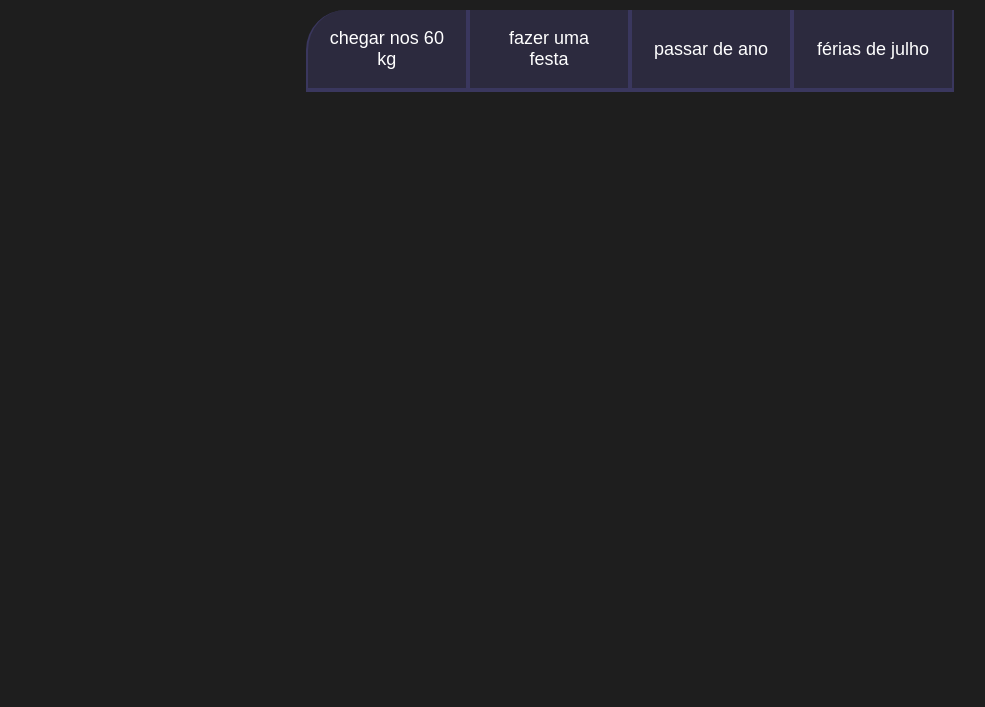
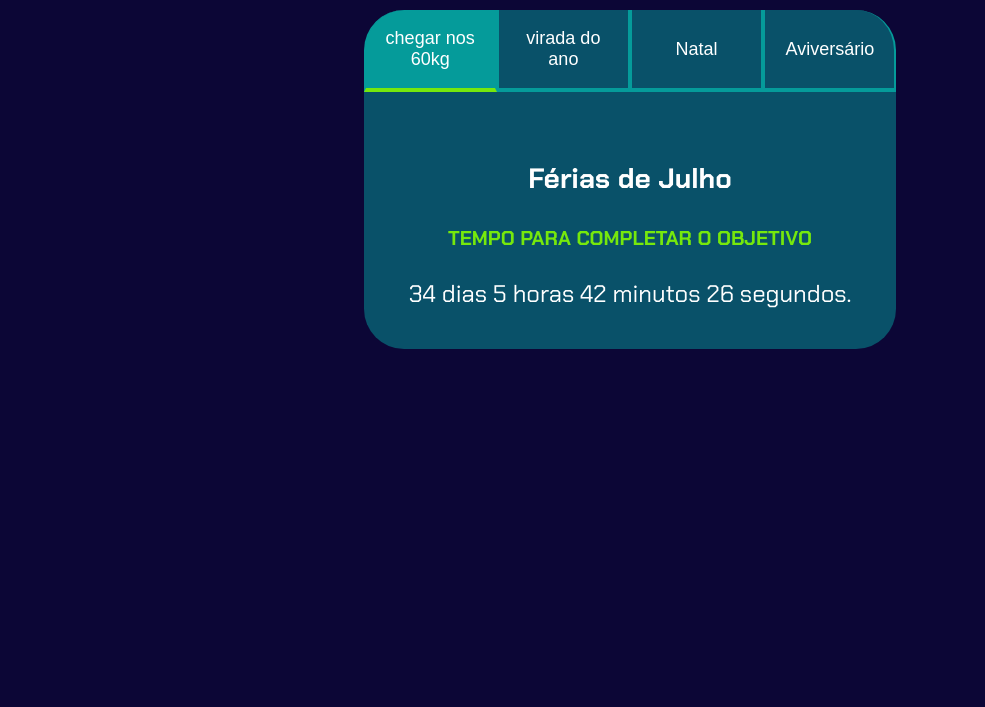
Before and after one commit to Tefewalter/objetivosdoano, a plain HTML site: page index.html in a window 1280 px wide. Shown: the part 93-800 px from the top of the page, without its empty margins (10-995 px from the left). Drawn offline with Linux system fonts and the light colour scheme.

Commit message:
06/05/26

```diff
--- a/index.html
+++ b/index.html
@@ -7,15 +7,51 @@
     <link rel="stylesheet" href="style.css" />
   </head>
 
+
   <body>
     <section class="conteudo-principal">
       <h2 class="titulo-principal">Meus Objetivos do ano<span>_</span></h2>
+
+
+      <div class="conteudo">
       <div class="botoes">
-        <button class="botao">chegar nos 60 kg</button>
-        <button class="botao">fazer uma festa</button>
-        <button class="botao">passar de ano</button>
-        <button class="botao">férias de julho</button>
+        <button class="botao ativo">chegar nos 60kg</button>
+        <button class="botao">virada do ano</button>
+        <button class="botao">Natal</button>
+        <button class="botao">Aviversário</button>
       </div>
+
+
+      <div class="abas-textos">
+        <div class="aba-conteudo ativo">
+          <h3 class="aba-conteudo-titulo-principal">Férias de Julho</h3>
+          <h4 class="aba-conteudo-titulo-secundario">Tempo para Completar o Objetivo</h4>
+          <div class="contador"></div>
+        </div>
+
+
+        <div class="aba-conteudo">
+          <h3 class="aba-conteudo-titulo-principal">Conselho de Classe Final</h3>
+          <h4 class="aba-conteudo-titulo-secundario">Tempo para Completar o Objetivo</h4>
+          <div class="contador"></div>
+        </div>
+
+
+        <div class="aba-conteudo">
+          <h3 class="aba-conteudo-titulo-principal">Natal</h3>
+          <h4 class="aba-conteudo-titulo-secundario">Tempo para Completar o Objetivo</h4>
+          <div class="contador"></div>
+        </div>
+
+
+        <div class="aba-conteudo">
+          <h3 class="aba-conteudo-titulo-principal">Aviversário</h3>
+          <h4 class="aba-conteudo-titulo-secundario">Tempo para Completar o Objetivo</h4>
+          <div class="contador"></div>
+        </div>
+      </div>
+    </div>
     </section>
+    <script src="./main.js"></script>
   </body>
 </html>
--- /dev/null
+++ b/main.js
@@ -0,0 +1,45 @@
+const botoes = document.querySelectorAll(".botao");
+const textos = document.querySelectorAll(".aba-conteudo");
+
+
+for (let i = 0; i < botoes.length; i++) {
+  botoes[i].onclick = function () {
+    for (let j = 0; j < botoes.length; j++) {
+      botoes[j].classList.remove("ativo");
+      textos[j].classList.remove("ativo");
+    }
+
+
+    botoes[i].classList.add("ativo");
+    textos[i].classList.add("ativo");
+  };
+}
+
+
+const contadores = document.querySelectorAll(".contador");
+const tempoObjetivo1 = new Date ("2026-06-10T00:00:00");
+
+
+
+
+contadores[0].textContent= calculaTempo(tempoObjetivo1)
+
+
+function calculaTempo(tempoObjetivo){
+  let tempoAtual = new Date;
+  let tempoFinal = tempoObjetivo - tempoAtual;
+  let segundos = Math.floor(tempoFinal / 1000);
+  let minutos = Math.floor(segundos / 60);
+  let horas = Math.floor(minutos / 60);
+  let dias = Math.floor(horas / 24);
+  segundos %= 60;
+  minutos %= 60;
+  horas %= 24;
+  return(
+    dias + " dias " + horas+ " horas " + minutos+" minutos " + segundos+ " segundos."
+
+
+  );
+
+
+}
--- a/style.css
+++ b/style.css
@@ -1,19 +1,62 @@
 @import url("https://fonts.googleapis.com/css2?family=Chakra+Petch:wght@400;700&display=swap");
 
+
 :root {
-  --cor-de-fundo: #1e1e1e;
-  --verde: #6fff57;
+  --cor-de-fundo: #0c0636;
+  --verde: #76e80c;
   --branco: #ffffff;
-  --botao-ativo: #3a375e;
-  --botao-inativo: rgba(58, 55, 94, 0.5);
-  --texto-fundo: rgba(58, 55, 94, 0.3);
+  --botao-ativo: #059b9a;
+  --botao-inativo: #095169;
+  --texto-fundo: #53ba83;
 }
+
 
 body {
   background-color: var(--cor-de-fundo);
   color: var(--branco);
   font-family: "Chakra Petch", sans-serif;
 }
+/*inserir .botao em .ativo*/
+.botao.ativo{
+  background-color: var(--botao-ativo);
+  border-bottom: 4px solid var(--verde);
+}
+
+
+
+
+.abas-textos {
+  background-color: var(--botao-inativo);
+  padding: 40px;
+  border-radius: 0 0 40px 40px;
+}
+
+
+.aba-conteudo{
+  display: none;
+}
+
+
+.aba-conteudo.ativo{
+  display: block;
+}
+
+
+.aba-conteudo-titulo-principal{
+  font-size: 28px;
+  text-align: center;
+}
+
+
+.aba-conteudo-titulo-secundario{
+  text-align: center;
+  color: var(--verde);
+  text-transform: uppercase;
+  font-size: 20px;
+}
+
+
+
 
 .conteudo-principal {
   display: flex;
@@ -25,15 +68,23 @@ body {
   margin: 0 auto;
 }
 
+
 .titulo-principal {
   text-align: left;
   width: 100%;
   font-size: 32px;
 }
 
+
 .titulo-principal span {
   color: var(--verde);
 }
+
+.contador{
+font-size: 24px;
+text-align: center;
+}
+
 
 .botao {
   font-family: "Crakra Petch", sans-serif;
@@ -51,25 +102,25 @@ body {
   border-top: none;
 }
 
+
 .botao:first-child {
   border-radius: 40px 40px 0 0;
 }
+
 
 .botoes {
   display: block;
 }
 
-@media screen and (min-width: 768px) {
-}
+
 @media screen and (min-width: 768px) {
 .botoes {
     display: flex;
     }
 
-    }
+
 .botao:first-child {
     border-radius: 40px 0 0 0;
-      }
     }
 .botao:last-child {
     border-radius: 0 40px 0 0;
```
Lines whose indentation alone changed are shown as unchanged.
